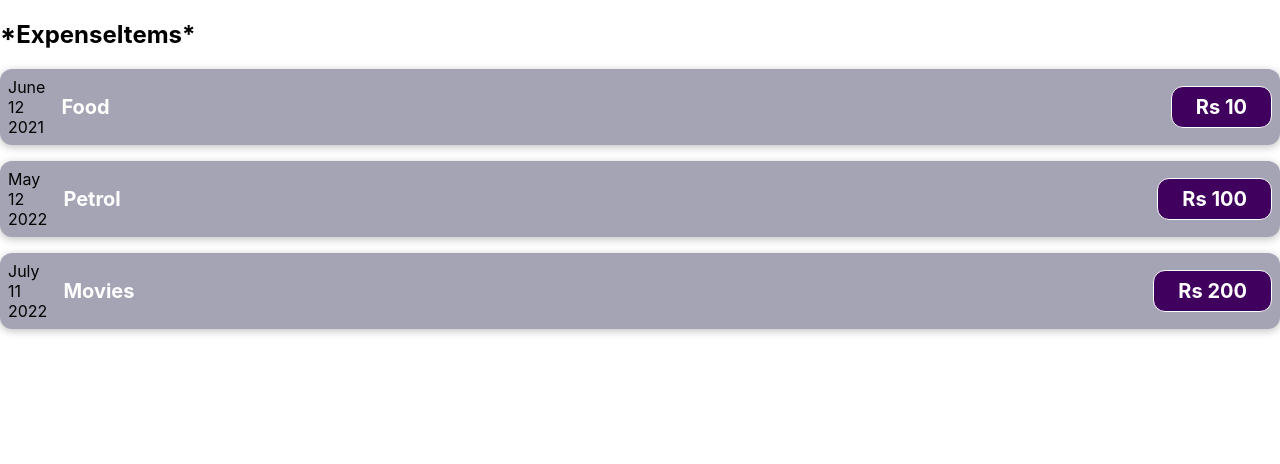
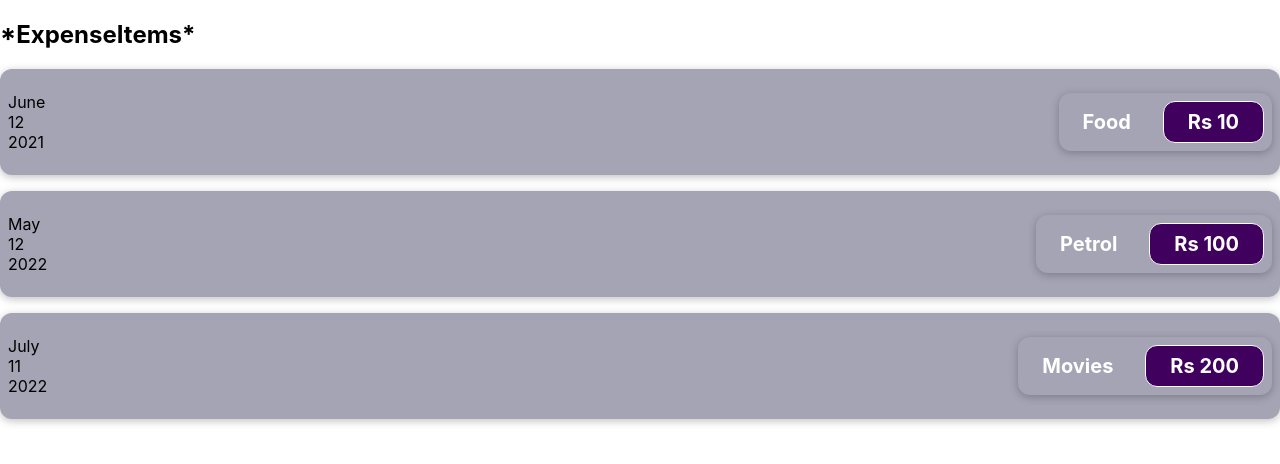
Before and after one commit to Abhaymn/React, a React (Create React App) app: page / in a window 1280 px wide. Shown: the top 464 px of the page. Built offline with nearby package versions, Linux system fonts and the light colour scheme.

Commit message:
seperate as multiple components

```diff
--- a/src/App.js
+++ b/src/App.js
@@ -1,3 +1,5 @@
+
+
 import ExpenseItem from "./components/ExpenseItem";
 
 
@@ -25,15 +27,15 @@ function App(){
       <ExpenseItem item={ LocationOfExpenditure[0].item}
       amount={ LocationOfExpenditure[0].amount}
       date={ LocationOfExpenditure[0].date}
-      ></ExpenseItem>
+      />
       <ExpenseItem item={ LocationOfExpenditure[1].item}
       amount={ LocationOfExpenditure[1].amount}
       date={ LocationOfExpenditure[1].date}
-      ></ExpenseItem>
+      />
        <ExpenseItem item={ LocationOfExpenditure[2].item}
       amount={ LocationOfExpenditure[2].amount}
       date={ LocationOfExpenditure[2].date}
-      ></ExpenseItem>
+      />
     </div>
   )
 }
--- /dev/null
+++ b/src/components/ExpenseDate.js
@@ -0,0 +1,19 @@
+
+
+function ExpenseDate(props){
+    const month=props.date.toLocaleString('en-US',{month:'long'});
+    const day=props.date.toLocaleString('en-US',{day:'2-digit'});
+    const year=props.date.getFullYear();
+
+    return(
+        <div>
+
+        <div>{month}</div>
+        <div>{day}</div>
+        <div>{year}</div>
+    </div>
+    )
+
+}
+
+export default ExpenseDate;
--- /dev/null
+++ b/src/components/ExpenseDetails.js
@@ -0,0 +1,20 @@
+
+
+function ExpenseDetails(props){
+
+    return(
+        <div className='expense-item'>
+
+
+            <div className='expense-item__description'>
+             <h2>{props.item}</h2>
+
+             <div className='expense-item__price'>Rs {props.amount}</div>
+
+              </div>
+
+        </div>
+    )
+
+}
+export default ExpenseDetails;
--- a/src/components/ExpenseItem.js
+++ b/src/components/ExpenseItem.js
@@ -1,28 +1,16 @@
+import ExpenseDetails from './ExpenseDetails';
+import ExpenseDate from './ExpenseDate';
 import './ExpenseItem.css';
 
 function ExpenseItem(props){
-    const month=props.date.toLocaleString('en-US',{month:'long'});
-    const day=props.date.toLocaleString('en-US',{day:'2-digit'});
-    const year=props.date.getFullYear();
-
     return (
 
-        <div className='expense-item' >
-            <div>
-                <div>{month}</div>
-                <div>{day}</div>
-                <div>{year}</div>
-            </div>
-            <div className='expense-item__description'>
-             <h2>{props.item}</h2>
+		<div className='expense-item'>
 
-             <div className='expense-item__price'>Rs {props.amount}</div>
+            <ExpenseDate date ={props.date} />
+            <ExpenseDetails item={props.item} amount={props.amount} />
+		</div>
 
-              </div>
-
-        </div>
-
-    )
+)
 }
-
 export default ExpenseItem;
```
